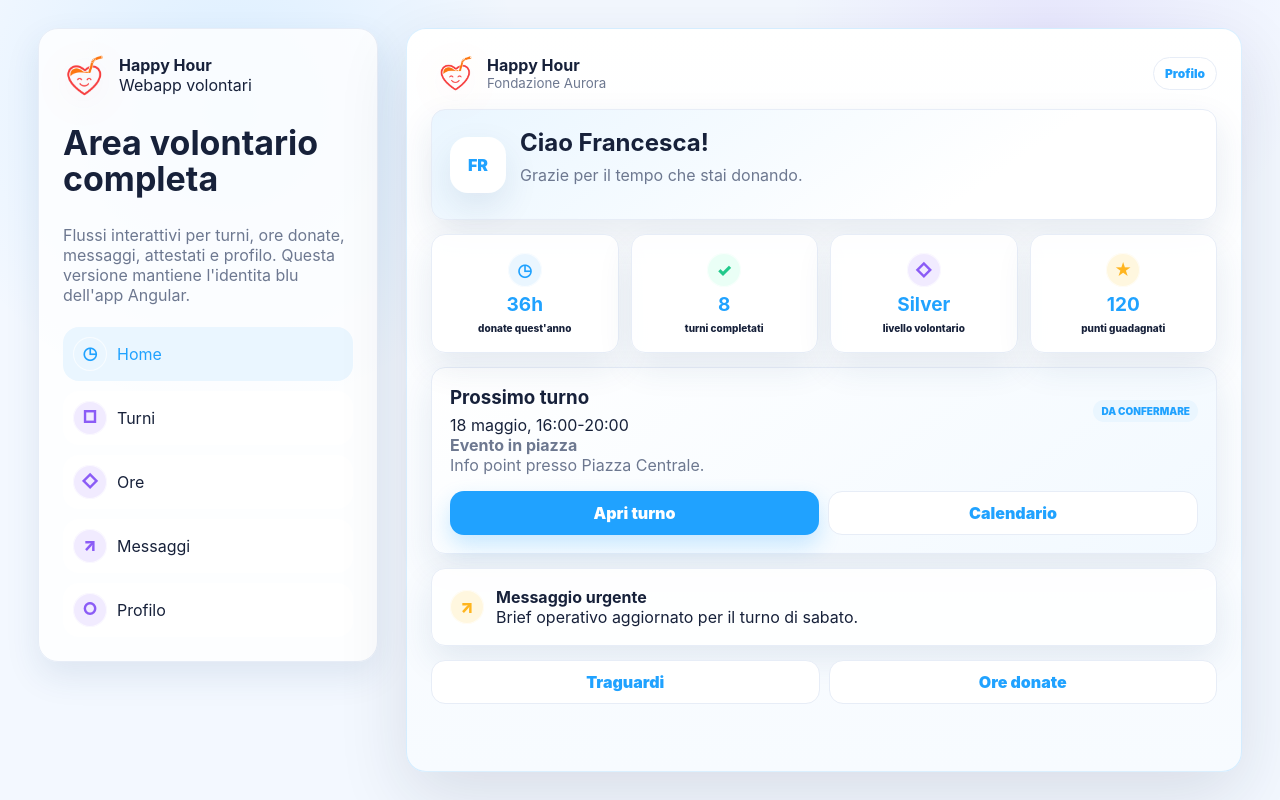
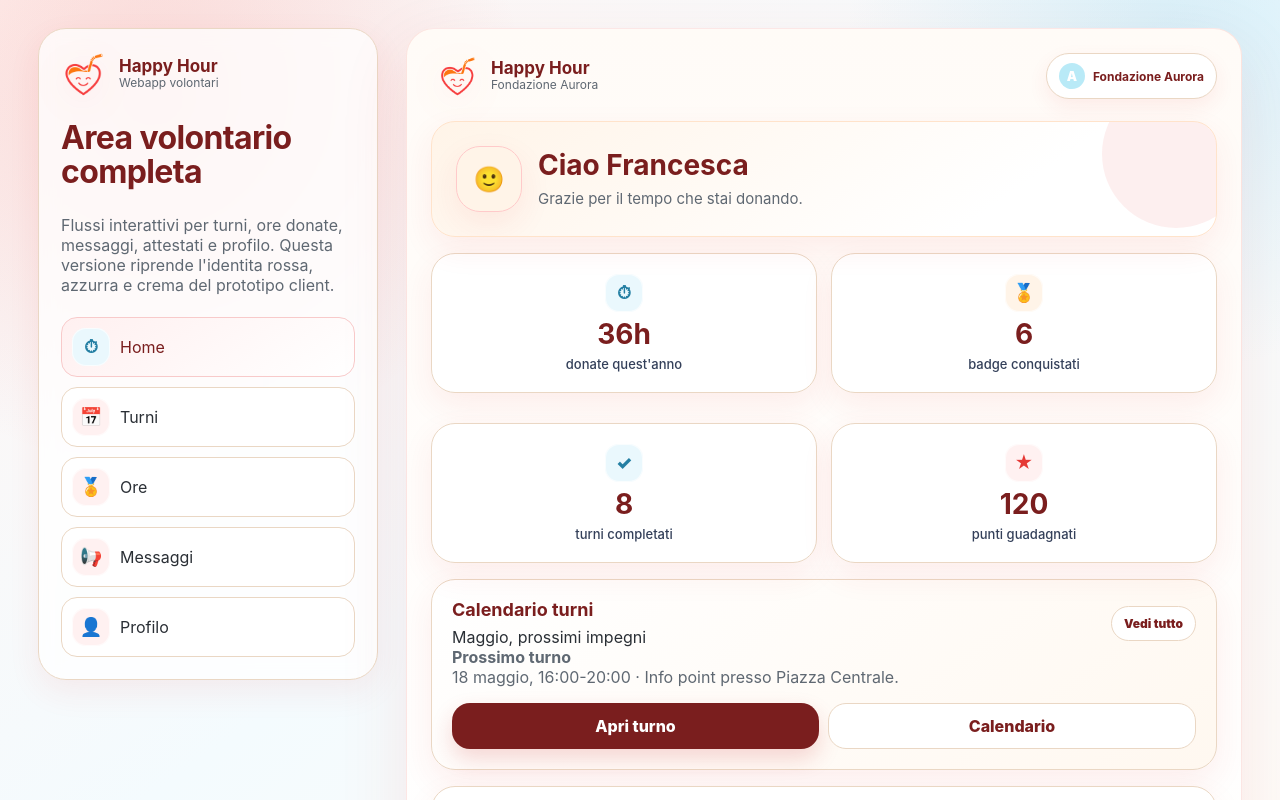
Before and after one commit to DCmrkt/happy-hour, an Angular app: page / in a window 1280 px wide. Both pictures are taken after a click on the button "Accedi alla demo". Shown: the top 800 px of the page. Built offline with nearby package versions, Linux system fonts and the light colour scheme.

Commit message:
Align Angular UI with rosso prototype

```diff
--- a/angular.json
+++ b/angular.json
@@ -71,8 +71,8 @@
                 },
                 {
                   "type": "anyComponentStyle",
-                  "maximumWarning": "4kB",
-                  "maximumError": "8kB"
+                  "maximumWarning": "10kB",
+                  "maximumError": "14kB"
                 }
               ],
               "outputHashing": "all"
--- a/src/app/app.css
+++ b/src/app/app.css
@@ -13,10 +13,11 @@
   position: sticky;
   top: 28px;
   align-self: start;
-  padding: 24px;
+  padding: 22px;
   border: 1px solid var(--line);
-  border-radius: 20px;
-  background: rgba(255, 255, 255, 0.82);
+  border-radius: 28px;
+  background: rgba(255, 255, 255, 0.76);
+  backdrop-filter: blur(10px);
   box-shadow: var(--shadow);
 }
 
@@ -34,20 +35,20 @@
 }
 
 .brand-lockup {
-  margin-bottom: 28px;
+  margin-bottom: 24px;
 }
 
 .brand-mark {
-  width: 44px;
-  height: 44px;
+  width: 46px;
+  height: 46px;
   display: block;
   object-fit: contain;
   filter: drop-shadow(0 8px 18px rgba(243, 80, 55, 0.16));
 }
 
 .brand-mark.small {
-  width: 38px;
-  height: 38px;
+  width: 42px;
+  height: 42px;
 }
 
 .login-brand-logo {
@@ -65,19 +66,25 @@ p {
 }
 
 h1 {
-  color: var(--ink);
-  font-size: 34px;
+  color: var(--coral-dark);
+  font-size: 32px;
   line-height: 1.05;
+  letter-spacing: -0.02em;
 }
 
 h2 {
   margin-bottom: 8px;
-  font-size: 24px;
+  color: var(--coral-dark);
+  font-size: 25px;
+  line-height: 1.08;
   letter-spacing: 0;
 }
 
 h3 {
   margin-bottom: 6px;
+  color: var(--coral-dark);
+  font-size: 18px;
+  line-height: 1.15;
 }
 
 p,
@@ -125,6 +132,7 @@ button {
   align-items: center;
   gap: 10px;
   padding: 10px;
+  border: 1px solid var(--line);
   border-radius: 16px;
   background: white;
   color: var(--ink);
@@ -132,18 +140,19 @@ button {
 }
 
 .desktop-nav button.active {
-  background: var(--blue-soft);
-  color: var(--blue);
+  background: linear-gradient(145deg, #fff0f0, white);
+  color: var(--coral-dark);
+  border-color: #f8caca;
 }
 
 .phone-frame {
   position: relative;
   min-height: calc(100vh - 56px);
   overflow: visible;
-  border: 1px solid rgba(32, 162, 255, 0.16);
-  border-radius: 20px;
-  background: linear-gradient(180deg, #ffffff 0%, #f7fbff 100%);
-  box-shadow: 0 24px 70px rgba(23, 33, 58, 0.12);
+  border: 1px solid rgba(229, 57, 53, 0.12);
+  border-radius: 28px;
+  background: linear-gradient(180deg, var(--cream-2) 0%, #ffffff 100%);
+  box-shadow: 0 24px 70px rgba(229, 57, 53, 0.1);
 }
 
 .app-scroll {
@@ -158,7 +167,8 @@ button {
 
 .app-header {
   justify-content: space-between;
-  margin-bottom: 16px;
+  margin-bottom: 22px;
+  gap: 16px;
 }
 
 .brand-button {
@@ -175,14 +185,50 @@ button {
   display: block;
 }
 
+.brand-button b,
+.brand-lockup strong {
+  color: var(--coral-dark);
+  font-size: 17px;
+  line-height: 1.05;
+}
+
+.brand-button small,
+.brand-lockup span {
+  color: var(--muted);
+  font-size: 12px;
+}
+
 .pill,
-.back {
+.back,
+.small-link,
+.org-pill {
   border: 1px solid var(--line);
   border-radius: 999px;
-  padding: 8px 11px;
+  padding: 9px 12px;
   background: white;
-  color: var(--blue);
+  color: var(--coral-dark);
   font-size: 12px;
+  font-weight: 900;
+}
+
+.org-pill {
+  display: flex;
+  align-items: center;
+  gap: 8px;
+  min-height: 42px;
+  white-space: nowrap;
+  box-shadow: 0 8px 20px rgba(229, 57, 53, 0.08);
+}
+
+.org-pill span {
+  width: 26px;
+  height: 26px;
+  display: grid;
+  place-items: center;
+  border-radius: 50%;
+  background: #b9eaf7;
+  color: white;
+  font-size: 13px;
   font-weight: 900;
 }
 
@@ -216,26 +262,58 @@ button {
 }
 
 .card {
-  padding: 18px;
-  margin-bottom: 14px;
+  padding: 20px;
+  margin-bottom: 16px;
 }
 
 .hero {
   display: flex;
   align-items: center;
-  gap: 14px;
-  padding: 18px;
-  background: linear-gradient(145deg, var(--blue-soft), white 70%);
+  gap: 16px;
+  min-height: 116px;
+  padding: 22px 24px;
+  overflow: hidden;
+  background: linear-gradient(145deg, var(--cream), white 72%);
+  border-color: #ffe3cb;
+  position: relative;
+}
+
+.hero::after {
+  content: "";
+  position: absolute;
+  top: -42px;
+  right: -34px;
+  width: 148px;
+  height: 148px;
+  border-radius: 50%;
+  background: rgba(229, 57, 53, 0.08);
+}
+
+.hero > * {
+  position: relative;
+  z-index: 1;
+}
+
+.hero h2 {
+  margin-bottom: 8px;
+  font-size: 28px;
+}
+
+.hero p {
+  margin-bottom: 0;
+  font-size: 15px;
 }
 
 .avatar {
-  width: 56px;
-  height: 56px;
+  width: 66px;
+  height: 66px;
   display: grid;
   place-items: center;
-  border-radius: 18px;
-  background: white;
-  color: var(--blue);
+  border-radius: 24px;
+  background: #fff4e8;
+  border: 1px solid #ffcaca;
+  color: var(--coral);
+  font-size: 25px;
   font-weight: 900;
   box-shadow: var(--shadow);
 }
@@ -248,31 +326,33 @@ button {
 
 .stats {
   display: grid;
-  grid-template-columns: repeat(4, 1fr);
-  gap: 12px;
+  grid-template-columns: repeat(2, minmax(0, 1fr));
+  gap: 14px;
 }
 
 .stat {
-  min-height: 112px;
+  min-height: 132px;
   display: grid;
   justify-items: center;
   align-content: center;
-  gap: 6px;
+  gap: 8px;
   text-align: center;
 }
 
 .stat b {
-  color: var(--blue);
-  font-size: 19px;
+  color: var(--coral-dark);
+  font-size: 28px;
+  line-height: 1;
 }
 
 .stat span {
-  font-size: 10px;
-  font-weight: 800;
+  color: #34405a;
+  font-size: 13px;
+  font-weight: 500;
 }
 
 .highlight {
-  background: linear-gradient(145deg, white, #f2f9ff);
+  background: linear-gradient(145deg, white, #fff8f0);
 }
 
 .card-title {
@@ -282,8 +362,8 @@ button {
 em {
   border-radius: 999px;
   padding: 5px 8px;
-  background: var(--blue-soft);
-  color: var(--blue);
+  background: var(--cream);
+  color: var(--coral-dark);
   font-size: 10px;
   font-style: normal;
   font-weight: 900;
@@ -303,22 +383,22 @@ em {
 
 .btn {
   width: 100%;
-  min-height: 44px;
-  border-radius: 14px;
-  padding: 11px 14px;
-  font-weight: 900;
+  min-height: 46px;
+  border-radius: 18px;
+  padding: 12px 14px;
+  font-weight: 800;
 }
 
 .btn.primary {
-  background: var(--blue);
+  background: var(--coral-dark);
   color: white;
-  box-shadow: 0 10px 22px rgba(32, 162, 255, 0.24);
+  box-shadow: 0 10px 22px rgba(198, 40, 40, 0.18);
 }
 
 .btn.secondary {
   border: 1px solid var(--line);
   background: white;
-  color: var(--blue);
+  color: var(--coral-dark);
 }
 
 .notice {
@@ -362,7 +442,7 @@ em {
 .days button {
   min-height: 46px;
   border: 1px solid var(--line);
-  border-radius: 12px;
+  border-radius: 14px;
   background: white;
   color: var(--ink);
   font-size: 11px;
@@ -372,18 +452,18 @@ em {
 .days button small {
   display: block;
   overflow: hidden;
-  color: var(--blue);
+  color: var(--coral-dark);
   font-size: 8px;
   text-overflow: ellipsis;
   white-space: nowrap;
 }
 
 .days .shift {
-  background: var(--blue-soft);
+  background: var(--cream);
 }
 
 .days .today {
-  box-shadow: inset 0 0 0 2px var(--blue);
+  box-shadow: inset 0 0 0 2px var(--coral);
 }
 
 .days .muted {
@@ -399,7 +479,7 @@ em {
   width: 100%;
   justify-content: space-between;
   border: 1px solid var(--line);
-  border-radius: 18px;
+  border-radius: 20px;
   padding: 12px;
   background: white;
   color: var(--ink);
@@ -411,9 +491,9 @@ time {
   height: 38px;
   display: grid;
   place-items: center;
-  border-radius: 12px;
-  background: var(--blue-soft);
-  color: var(--blue);
+  border-radius: 14px;
+  background: var(--cream);
+  color: var(--coral-dark);
   font-weight: 900;
 }
 
@@ -431,8 +511,8 @@ time {
 .info-grid span {
   padding: 10px;
   border: 1px solid var(--line);
-  border-radius: 14px;
-  background: #fbfdff;
+  border-radius: 16px;
+  background: #fff8f0;
   color: var(--muted);
   font-size: 12px;
 }
@@ -460,8 +540,8 @@ time {
   border: 1px solid var(--line);
   border-radius: 999px;
   padding: 7px 10px;
-  background: var(--blue-soft);
-  color: var(--blue);
+  background: var(--cream);
+  color: var(--coral-dark);
   font-size: 12px;
   font-weight: 800;
 }
@@ -482,7 +562,7 @@ time {
 }
 
 .timeline .current {
-  border-color: var(--blue);
+  border-color: var(--coral);
 }
 
 .progress {
@@ -496,7 +576,7 @@ time {
   display: block;
   height: 100%;
   border-radius: inherit;
-  background: linear-gradient(90deg, var(--blue), var(--mint));
+  background: linear-gradient(90deg, var(--blue), #6ec6e8);
 }
 
 .achievement {
@@ -532,7 +612,7 @@ time {
   border: 1px solid var(--line);
   border-radius: 24px;
   background: rgba(255, 255, 255, 0.96);
-  box-shadow: 0 -12px 30px rgba(23, 33, 58, 0.08);
+  box-shadow: 0 -12px 30px rgba(229, 57, 53, 0.08);
 }
 
 .bottom-nav button {
@@ -548,8 +628,8 @@ time {
 }
 
 .bottom-nav button.active {
-  background: var(--blue-soft);
-  color: var(--blue);
+  background: var(--cream);
+  color: var(--coral-dark);
 }
 
 .bottom-nav app-icon {
@@ -577,7 +657,7 @@ time {
 
   .app-scroll {
     overflow: auto;
-    padding: 16px 16px 98px;
+    padding: 20px 18px 98px;
   }
 
   .bottom-nav {
@@ -585,8 +665,53 @@ time {
   }
 }
 
+@media (max-width: 520px) {
+  .app-header {
+    gap: 10px;
+  }
+
+  .brand-button {
+    gap: 9px;
+  }
+
+  .brand-button b {
+    font-size: 16px;
+  }
+
+  .brand-button small {
+    font-size: 12px;
+  }
+
+  .brand-mark.small {
+    width: 40px;
+    height: 40px;
+  }
+
+  .org-pill {
+    padding: 7px 9px;
+  }
+
+  .org-pill b {
+    max-width: 118px;
+    overflow: hidden;
+    text-overflow: ellipsis;
+  }
+
+  .hero {
+    min-height: 114px;
+    padding: 20px 22px;
+  }
+
+  .hero h2 {
+    font-size: 28px;
+  }
+
+  .card {
+    padding: 18px;
+  }
+}
+
 @media (max-width: 390px) {
-  .stats,
   .info-grid {
     grid-template-columns: 1fr 1fr;
   }
--- a/src/app/app.html
+++ b/src/app/app.html
@@ -10,7 +10,7 @@
     <h1>Area volontario completa</h1>
     <p>
       Flussi interattivi per turni, ore donate, messaggi, attestati e profilo. Questa versione
-      mantiene l'identita blu dell'app Angular.
+      riprende l'identita rossa, azzurra e crema del prototipo client.
     </p>
     <div class="desktop-nav">
       @for (tab of tabs; track tab.id) {
@@ -30,7 +30,10 @@
             <img class="brand-mark small" src="logo-icon.png" alt="" />
             <span><b>Happy Hour</b><small>Fondazione Aurora</small></span>
           </button>
-          <button type="button" class="pill" (click)="go('profile')">Profilo</button>
+          <button type="button" class="org-pill" (click)="go('profile')" aria-label="Profilo organizzazione">
+            <span>A</span>
+            <b>Fondazione Aurora</b>
+          </button>
         </header>
       }
 
@@ -56,9 +59,9 @@
         @case ('home') {
           <section class="screen">
             <div class="hero card">
-              <div class="avatar">FR</div>
+              <div class="avatar">🙂</div>
               <div>
-                <h2>Ciao Francesca!</h2>
+                <h2>Ciao Francesca</h2>
                 <p>Grazie per il tempo che stai donando.</p>
               </div>
             </div>
@@ -76,12 +79,12 @@
             <article class="card highlight">
               <div class="card-title">
                 <div>
-                  <h3>Prossimo turno</h3>
-                  <span>18 maggio, 16:00-20:00</span>
+                  <h3>Calendario turni</h3>
+                  <span>Maggio, prossimi impegni</span>
                 </div>
-                <em>Da confermare</em>
+                <button class="small-link" type="button" (click)="go('calendar')">Vedi tutto</button>
               </div>
-              <p><b>Evento in piazza</b><br />Info point presso Piazza Centrale.</p>
+              <p><b>Prossimo turno</b><br />18 maggio, 16:00-20:00 · Info point presso Piazza Centrale.</p>
               <div class="button-row">
                 <button class="btn primary" type="button" (click)="go('shiftDetail')">Apri turno</button>
                 <button class="btn secondary" type="button" (click)="go('calendar')">Calendario</button>
--- a/src/app/app.ts
+++ b/src/app/app.ts
@@ -13,9 +13,9 @@ export class App {
 
   readonly stats = [
     { icon: 'timer', value: '36h', label: "donate quest'anno", tone: 'blue' },
+    { icon: 'medal', value: '6', label: 'badge conquistati', tone: 'amber' },
     { icon: 'check', value: '8', label: 'turni completati', tone: 'mint' },
-    { icon: 'medal', value: 'Silver', label: 'livello volontario', tone: 'lavender' },
-    { icon: 'star', value: '120', label: 'punti guadagnati', tone: 'amber' },
+    { icon: 'star', value: '120', label: 'punti guadagnati', tone: 'lavender' },
   ];
 
   readonly calendarDays = [
--- a/src/app/components/app-icon/app-icon.component.ts
+++ b/src/app/components/app-icon/app-icon.component.ts
@@ -3,22 +3,22 @@ import { Tone } from '../../happy-hour.data';
 
 @Component({
   selector: 'app-icon',
-  template: '<span class="glyph">{{ glyphs()[name()] }}</span>',
+  template: '<span class="glyph" [innerHTML]="glyphs()[name()]"></span>',
   styles: `
     :host {
-      width: 34px;
-      height: 34px;
+      width: 38px;
+      height: 38px;
       display: grid;
       place-items: center;
-      border-radius: 50%;
+      border-radius: 14px;
       background: var(--icon-bg, var(--blue-soft));
       color: var(--icon-color, var(--blue));
       font-weight: 900;
-      box-shadow: inset 0 0 0 1px rgba(255, 255, 255, 0.7);
+      box-shadow: inset 0 0 0 1px rgba(255, 255, 255, 0.72);
     }
 
     .glyph {
-      font-size: 17px;
+      font-size: 18px;
       line-height: 1;
     }
 
@@ -45,12 +45,12 @@ export class AppIconComponent {
   readonly name = input.required<string>();
   readonly tone = input<Tone>('blue');
   readonly glyphs = input<Record<string, string>>({
-    timer: '◷',
-    medal: '◇',
-    check: '✓',
-    star: '★',
-    calendar: '□',
-    megaphone: '↗',
-    profile: '○',
+    timer: '&#9201;',
+    medal: '&#127941;',
+    check: '&#10003;',
+    star: '&#9733;',
+    calendar: '&#128197;',
+    megaphone: '&#128226;',
+    profile: '&#128100;',
   });
 }
--- a/src/styles.css
+++ b/src/styles.css
@@ -1,17 +1,21 @@
 :root {
-  --blue: #20a2ff;
-  --blue-soft: #eaf6ff;
-  --lavender: #8b5cf6;
-  --lavender-soft: #f1ebff;
-  --mint: #21c98b;
-  --mint-soft: #eafff6;
-  --amber: #ffb51f;
-  --amber-soft: #fff7df;
-  --ink: #17213a;
-  --muted: #6d7890;
-  --line: #e7edf7;
+  --blue: #247fa3;
+  --blue-soft: #eaf8fd;
+  --lavender: #e53935;
+  --lavender-soft: #fff1f1;
+  --mint: #247fa3;
+  --mint-soft: #eaf8fd;
+  --amber: #ff7a12;
+  --amber-soft: #fff4e8;
+  --coral: #e53935;
+  --coral-dark: #7a1e1e;
+  --cream: #fff4e8;
+  --cream-2: #fffbf7;
+  --ink: #2a2f35;
+  --muted: #5f6872;
+  --line: #ead7c4;
   --card: #ffffff;
-  --shadow: 0 14px 34px rgba(34, 68, 120, 0.1);
+  --shadow: 0 12px 32px rgba(229, 57, 53, 0.08);
   font-family:
     Inter, ui-sans-serif, system-ui, -apple-system, BlinkMacSystemFont, "Segoe UI", sans-serif;
 }
@@ -25,9 +29,9 @@ body {
   min-height: 100vh;
   color: var(--ink);
   background:
-    radial-gradient(circle at 18% 14%, rgba(32, 162, 255, 0.12), transparent 24%),
-    radial-gradient(circle at 82% 4%, rgba(139, 92, 246, 0.1), transparent 20%),
-    #f3f8ff;
+    radial-gradient(circle at 12% 10%, rgba(229, 57, 53, 0.16), transparent 26%),
+    radial-gradient(circle at 92% 4%, rgba(110, 198, 232, 0.22), transparent 22%),
+    linear-gradient(145deg, #fff5f3 0%, #f4fbfe 48%, #fffbf7 100%);
 }
 
 button {
@@ -36,9 +40,9 @@ button {
 }
 
 .card {
-  background: rgba(255, 255, 255, 0.9);
+  background: rgba(255, 255, 255, 0.94);
   border: 1px solid var(--line);
-  border-radius: 14px;
+  border-radius: 24px;
   box-shadow: var(--shadow);
 }
 
```
